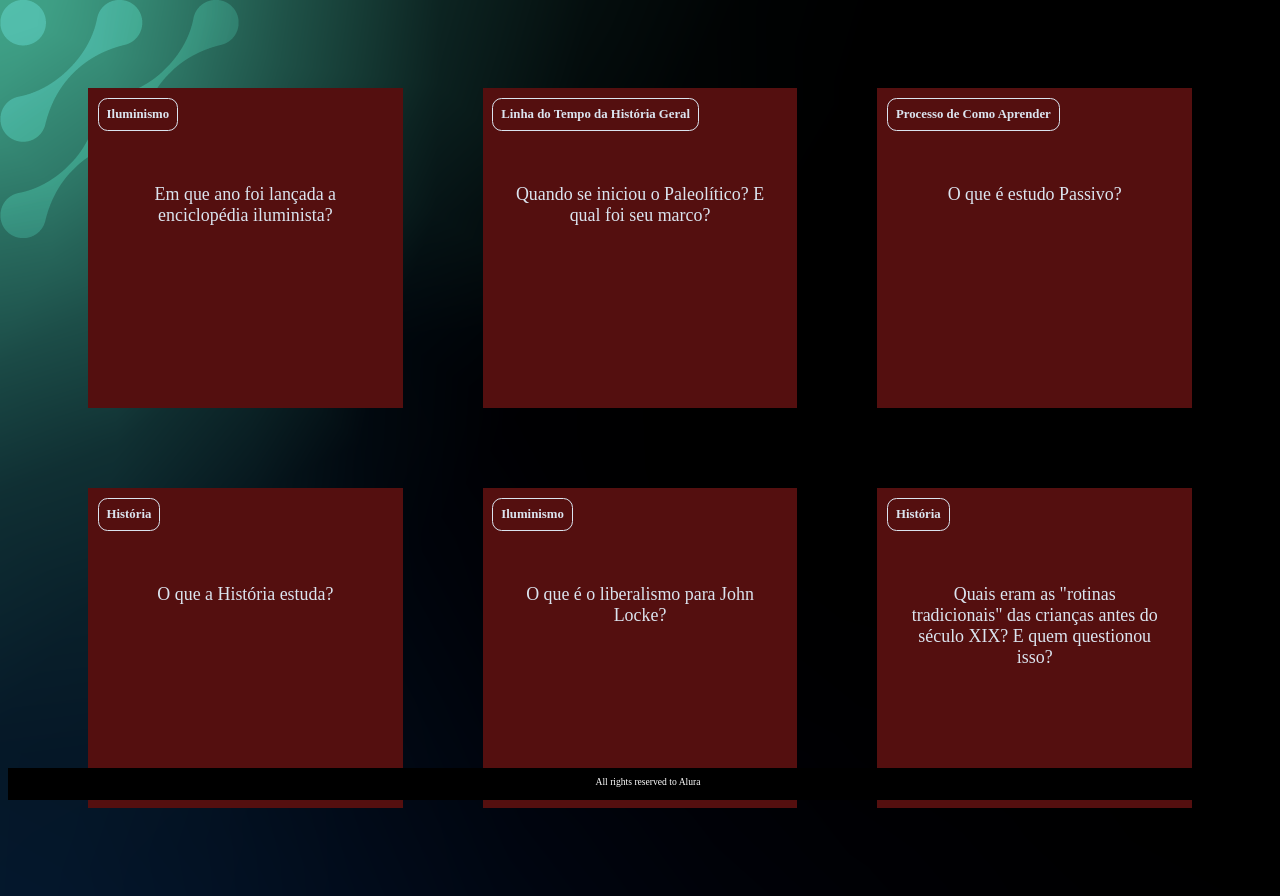
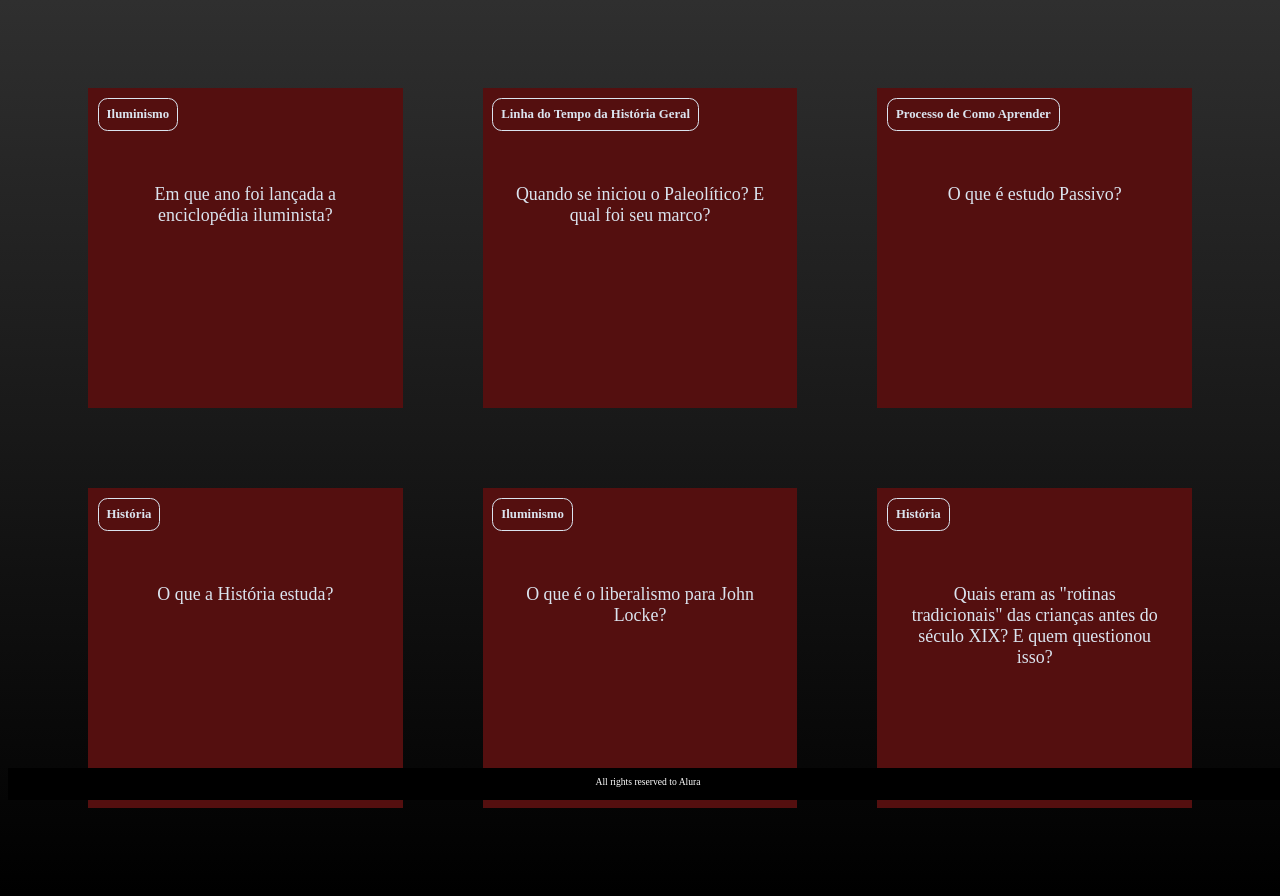
Before and after one commit to Luisgugu/Pagina-Web, a plain HTML site: page index.html in a window 1280 px wide. Drawn offline with Linux system fonts and the light colour scheme.

Commit message:
28/05 - patch 3

```diff
--- a/Asset/Style.css
+++ b/Asset/Style.css
@@ -5,7 +5,7 @@
 }
 
 body {
-    background: url('img/bg-desktop.webp');
+    background: linear-gradient(to bottom, #2f2f2f, #000000);
     font-family: Bai Jamjuree;
 }
 
```
